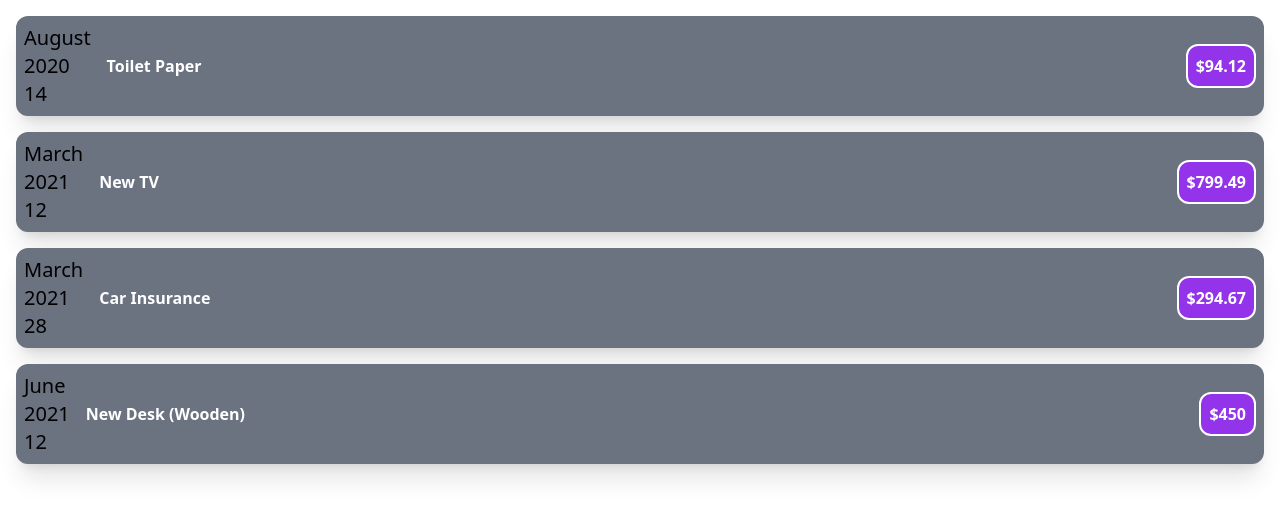
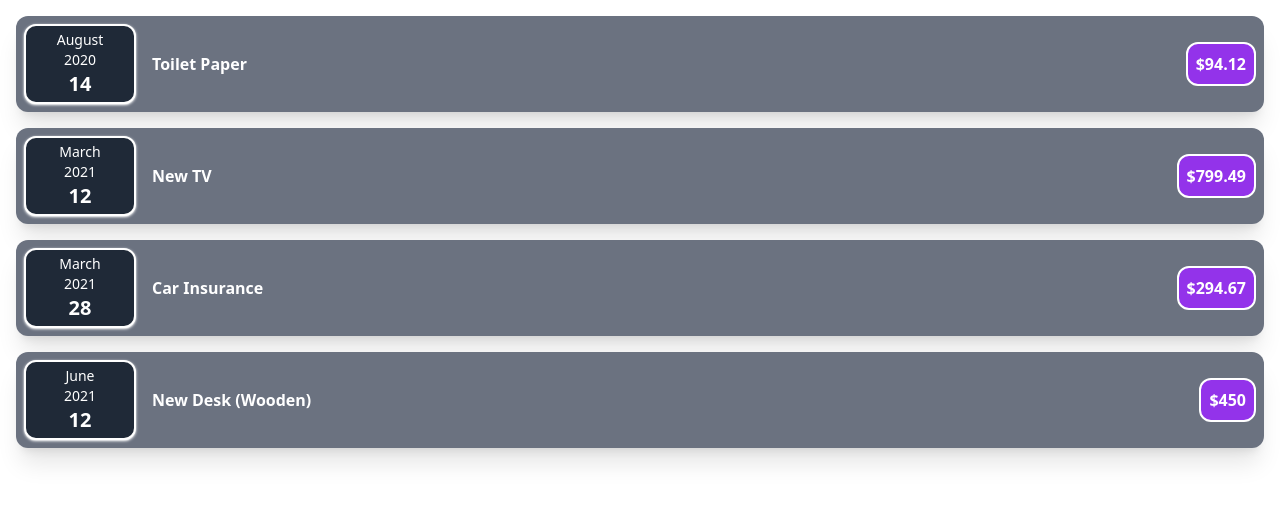
Before and after one commit to AdamMod13/expenses-app, a Next.js app: page / in a window 1280 px wide. Shown: the top 518 px of the page. Built offline with nearby package versions, Linux system fonts and the light colour scheme.

Commit message:
EA-3: Added styles to components and wrapper (Card)

```diff
--- /dev/null
+++ b/components/Card.tsx
@@ -0,0 +1,11 @@
+import React from 'react'
+
+const Card = (props: any) => {
+  return (
+    <div>
+      {props.children}
+    </div>
+  )
+}
+
+export default Card
--- a/components/ExpenseDate.tsx
+++ b/components/ExpenseDate.tsx
@@ -8,10 +8,10 @@ const ExpenseDate: FC<ExpenseDateProps> = ({ expenseDate }) => {
 
   return (
     <>
-      <div>
-        <div>{month}</div>
-        <div>{year}</div>
-        <div>{day}</div>
+      <div className="flex flex-col items-center bg-gray-800 px-3 py-1 text-white border-solid border-white border-2 rounded-xl shadow shadow-white w-28">
+        <div className="font-medium text-sm">{month}</div>
+        <div className="text-sm">{year}</div>
+        <div className="font-semibold text-xl">{day}</div>
       </div>
     </>
   );
--- a/components/ExpenseItem.tsx
+++ b/components/ExpenseItem.tsx
@@ -1,13 +1,14 @@
 import { ExpenseItemProps } from "@/Models/ExpenseItemModel";
 import React, { FC } from "react";
+import Card from "./Card";
 import ExpenseDate from "./ExpenseDate";
 
 const ExpenseItem: FC<ExpenseItemProps> = ({ expenseItem }) => {
-
   return (
     <>
+      <Card>
         <div className="flex justify-between text-xl items-center shadow-xl p-2 m-4 rounded-xl bg-gray-500">
-        <ExpenseDate expenseDate={expenseItem.date}/>
+          <ExpenseDate expenseDate={expenseItem.date} />
           <h2 className="text-white font-bold mx-4 gap-4 text-base flex-1">
             {expenseItem.title}
           </h2>
@@ -17,6 +18,7 @@ const ExpenseItem: FC<ExpenseItemProps> = ({ expenseItem }) => {
             </div>
           </div>
         </div>
+      </Card>
     </>
   );
 };
--- a/pages/index.tsx
+++ b/pages/index.tsx
@@ -1,5 +1,3 @@
-import Head from "next/head";
-import Image from "next/image";
 import { Inter } from "next/font/google";
 import ExpenseItem from "@/components/ExpenseItem";
 import { ExpenseItemType } from "@/Models/ExpenseItemModel";
```
Lines whose indentation alone changed are shown as unchanged.
